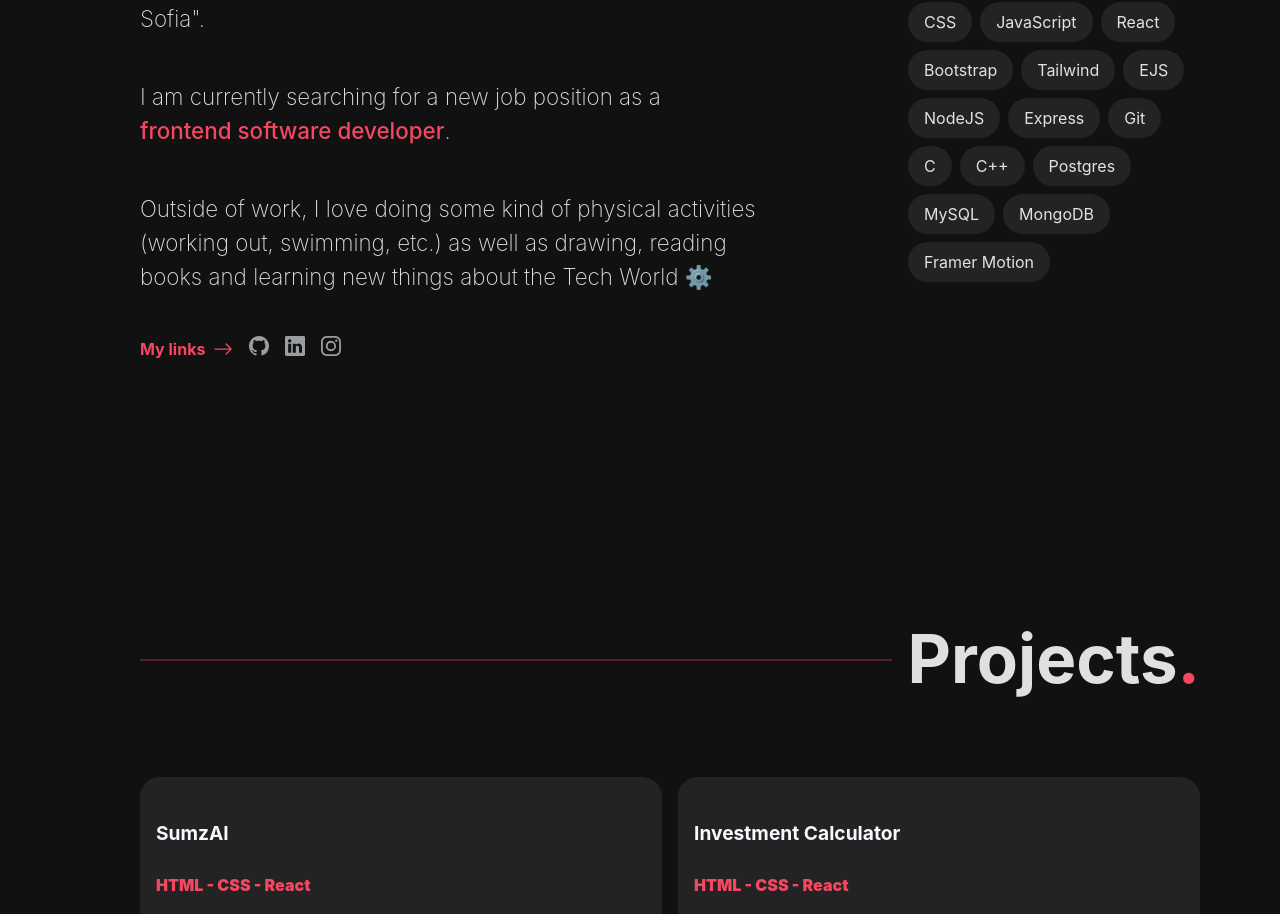
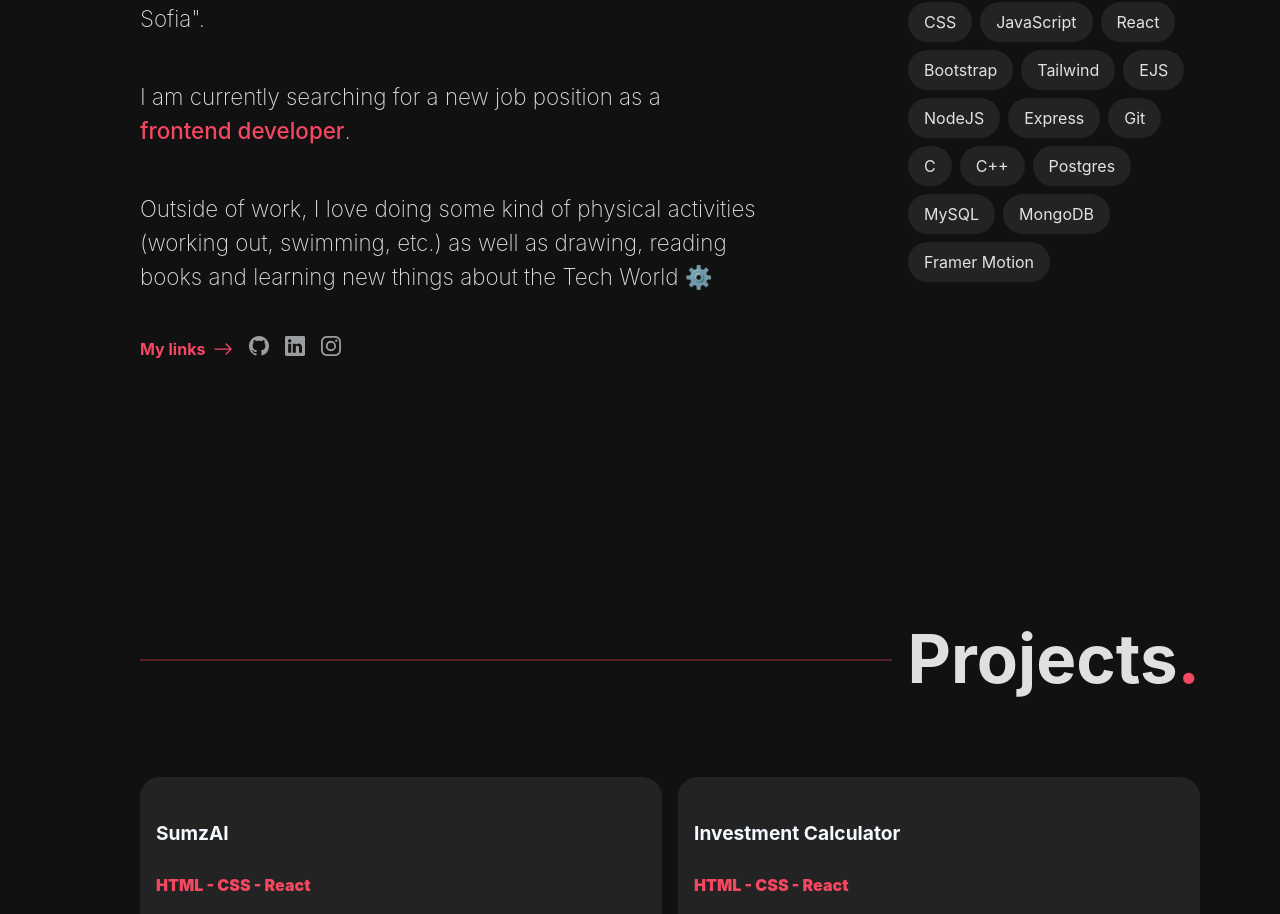
Before and after one commit to dimovv23/Portfolio-2, a React (Vite) app: page / in a window 1280 px wide. Shown: the part 1174-2088 px from the top of the page. Built offline with nearby package versions, Linux system fonts and the light colour scheme.

Commit message:
About data change

```diff
--- a/src/sections/About.jsx
+++ b/src/sections/About.jsx
@@ -33,7 +33,7 @@ const About = () => {
                   fontWeight: "500",
                 }}
               >
-                frontend software developer
+                frontend developer
               </span>
               .
             </p>
```
